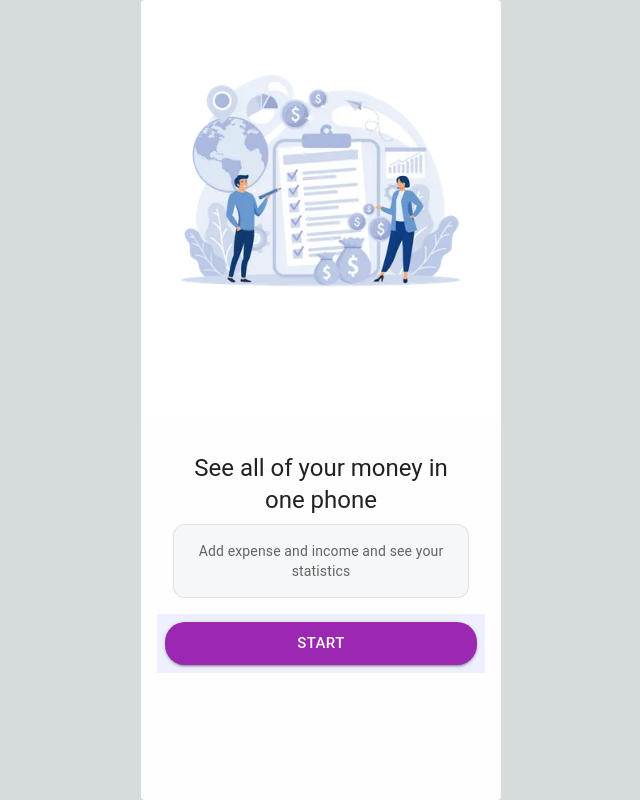
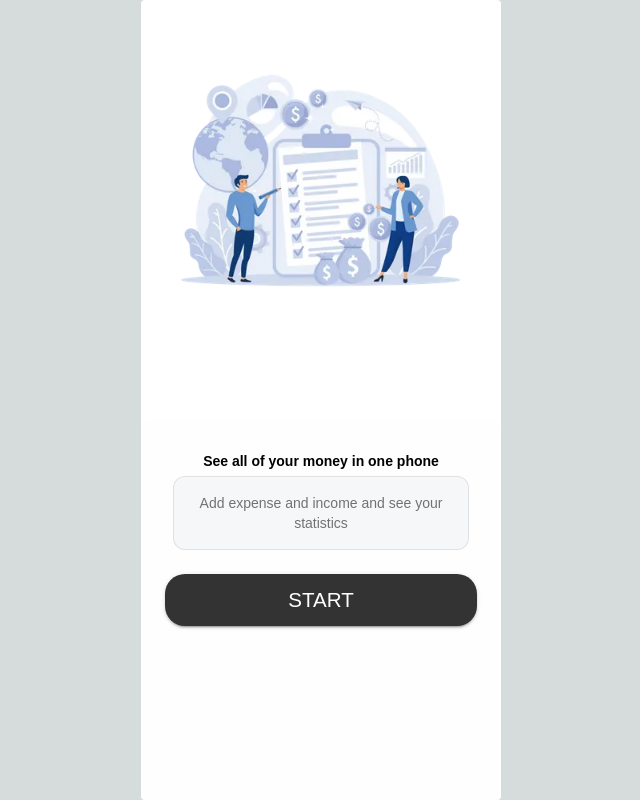
Before and after one commit to techtwig/budget-pro, a Next.js app in the folder frontend/: page / in a window 1280 px wide. Shown: the whole page, without its empty margins (319-959 px from the left). Built offline with nearby package versions, Linux system fonts and the light colour scheme.

Commit message:
theme setup done (#13)

```diff
--- a/frontend/app/layout.tsx
+++ b/frontend/app/layout.tsx
@@ -1,25 +1,27 @@
+'use client';
 
-import './globals.css'
-import type { Metadata } from 'next'
-import { Inter } from 'next/font/google'
+import './globals.css';
+import {Inter} from 'next/font/google';
+import {responsiveFontSizes, ThemeProvider} from '@mui/material/styles';
+import defaultTheme from '@/core/layouts/DefaultTheme/defaultTheme';
+import Head from 'next/head';
 
-const inter = Inter({ subsets: ['latin'] })
+const inter = Inter({subsets: ['latin']});
 
-export const metadata: Metadata = {
-  title: 'Create Next App',
-  description: 'Generated by create next app',
+export default function RootLayout({children}: {children: React.ReactNode}) {
+  return (
+    <>
+      <Head>
+        <title>Budget Pro</title>
+        <meta name='Budget Pro' />
+      </Head>
+      <html lang='en'>
+        <body className={inter.className}>
+          <ThemeProvider theme={responsiveFontSizes(defaultTheme)}>
+            {children}
+          </ThemeProvider>
+        </body>
+      </html>
+    </>
+  );
 }
-
-export default function RootLayout({
-  children,
-}: {
-  children: React.ReactNode
-}) {
-  return (
-    <html lang="en">
-      <body className={inter.className}>
-        {children}
-      </body>
-    </html>
-  )
-}
--- a/frontend/component/LogIn.tsx
+++ b/frontend/component/LogIn.tsx
@@ -230,10 +230,10 @@ const Login = () => {
                 mt: 3,
                 mb: 2,
                 borderRadius: '25px',
-                backgroundColor: '#343333',
+                backgroundColor: 'primary.dark',
                 height: '50px',
                 ':hover': {
-                  backgroundColor: 'primary.main', // theme.palette.primary.main
+                  backgroundColor: 'primary.dark', // theme.palette.primary.main
                   color: 'white',
                 },
               }}>
--- a/frontend/component/SignUp.tsx
+++ b/frontend/component/SignUp.tsx
@@ -269,7 +269,7 @@ const Signup = () => {
                 mt: 3,
                 mb: 2,
                 borderRadius: '25px',
-                backgroundColor: '#343333',
+                backgroundColor: 'primary.dark',
                 height: '50px',
               }}>
               Create Account
--- a/frontend/component/SignupAndSignin.tsx
+++ b/frontend/component/SignupAndSignin.tsx
@@ -7,7 +7,6 @@ import {createTheme} from '@mui/material/styles';
 import Signup from '@/component/SignUp';
 import Login from '@/component/LogIn';
 
-const defaultTheme = createTheme();
 const SignupAndSignin = () => {
   const userSchema = yup.object().shape({
     email: yup
@@ -76,14 +75,14 @@ const SignupAndSignin = () => {
         <Grid container rowSpacing={6} columnSpacing={2}>
           <Grid item xs={6}>
             <CustomButton
-              backGround={selectedIndex === 0 ? '#E7E6E6' : '#fff'}
+              backGround={selectedIndex === 0 ? 'primary.main' : '#fff'}
               onClickBtn={() => handleListItemClick(0)}>
               SIGN UP
             </CustomButton>
           </Grid>
           <Grid item xs={6}>
             <CustomButton
-              backGround={selectedIndex === 1 ? '#E7E6E6' : '#fff'}
+              backGround={selectedIndex === 1 ? 'primary.main' : '#fff'}
               onClickBtn={() => handleListItemClick(1)}>
               LOG IN
             </CustomButton>
--- a/frontend/component/StartScreen.tsx
+++ b/frontend/component/StartScreen.tsx
@@ -1,39 +1,48 @@
-
-"use client"
-import {Card, CardActions, CardContent, CardMedia, Button, Typography, Grid} from "@mui/material";
-import {Container} from "@mui/material";
-import {useRouter} from "next/navigation";
-
+'use client';
+import {
+  Card,
+  CardActions,
+  CardContent,
+  CardMedia,
+  Button,
+  Typography,
+  Grid,
+} from '@mui/material';
+import {Container} from '@mui/material';
+import {useRouter} from 'next/navigation';
 
 const StartScreen = () => {
-    const Router = useRouter()
-    const handleRouting =(event: any)=>{
-        Router.push('/registration-login', { scroll: false })
-        console.log("ecc",event)
-    }
+  const Router = useRouter();
+  const handleRouting = (event: any) => {
+    Router.push('/registration-login', {scroll: false});
+    console.log('ecc', event);
+  };
   return (
     <Container maxWidth={'xl'} disableGutters={true}>
       <Grid
         container
         spacing={0}
-                direction="column"
-                alignItems="center"
-                justifyContent="center"
-            >
+        direction='column'
+        alignItems='center'
+        justifyContent='center'>
         <Grid item xs={12} md={5}>
-                    <Card elevation={0} sx={{
+          <Card
+            elevation={0}
+            sx={{
               background: '#fff',
               height: '100vh',
-                        display: 'flex', alignItems: 'center', flexDirection: 'column',
+              display: 'flex',
+              alignItems: 'center',
+              flexDirection: 'column',
               textAlign: 'center',
               position: 'relative',
-                        width:'360px'
+              width: '360px',
             }}>
             <CardMedia
-                            component="img"
-                            alt="green iguana"
-                            width="100%"
-                            image="/images/start-screen-1.png"
+              component='img'
+              alt='green iguana'
+              width='100%'
+              image='/images/start-screen-1.png'
             />
             <CardContent
               sx={{
@@ -41,28 +50,32 @@ const StartScreen = () => {
                 borderRadius: '10px',
                 position: 'absolute',
                 bottom: 0,
-                                height: '380px'
+                height: '380px',
               }}>
               <CardContent>
-                                <Typography gutterBottom variant="h5" component="div">
+                <Typography gutterBottom variant='h5' component='div'>
                   See all of your money in one phone
                 </Typography>
-                                <Typography variant="body2" color="text.secondary">
+                <Typography variant='body2' color='text.secondary'>
                   Add expense and income and see your statistics
                 </Typography>
               </CardContent>
 
-                            <CardActions sx={{background: '#eeefff'}}>
-                                <Button fullWidth={true} variant={"contained"} size={'large'}
-                                        onClick={handleRouting
-                                }
-                                        color={"secondary"} sx={{borderRadius: '20px'}}>Start</Button>
+              <CardActions>
+                <Button
+                  fullWidth={true}
+                  variant={'contained'}
+                  size={'large'}
+                  onClick={handleRouting}
+                  sx={{borderRadius: '20px', backgroundColor: 'primary.dark'}}>
+                  Start
+                </Button>
               </CardActions>
             </CardContent>
           </Card>
         </Grid>
       </Grid>
     </Container>
-    )
-}
+  );
+};
 export default StartScreen;
--- /dev/null
+++ b/frontend/core/enums.ts
@@ -0,0 +1,7 @@
+export enum Fonts {
+  LIGHT = 300,
+  REGULAR = 400,
+  MEDIUM = 500,
+  SEMI_BOLD = 600,
+  BOLD = 700,
+}
--- /dev/null
+++ b/frontend/core/layouts/DefaultTheme/defaultTheme.tsx
@@ -0,0 +1,26 @@
+import {createTheme} from '@mui/material/styles';
+import palette from '@/core/layouts/DefaultTheme/palette';
+import typography from '@/core/layouts/DefaultTheme/typography';
+
+const CustomFontFamily: any = {
+  fontFamily: ['sans-serif', 'Inter', 'Montserrat'].join(','),
+};
+const defaultTheme = createTheme({
+  breakpoints: {
+    values: {
+      xs: 360,
+      sm: 600,
+      md: 900,
+      lg: 1200,
+      xl: 1440,
+    },
+  },
+  shape: {
+    borderRadius: 4,
+  },
+  direction: 'ltr',
+  palette: palette,
+  typography: typography(CustomFontFamily.fontFamily),
+});
+
+export default defaultTheme;
--- /dev/null
+++ b/frontend/core/layouts/DefaultTheme/palette.ts
@@ -0,0 +1,86 @@
+import {PaletteOptions} from '@mui/material/styles/createPalette';
+
+const palette: PaletteOptions = {
+  mode: 'light',
+  common: {
+    black: '#000000',
+    white: '#fff',
+  },
+  primary: {
+    main: '#E8E7E7',
+    light: '#AAA8AA',
+    dark: '#333333',
+    contrastText: '#fff',
+  },
+  secondary: {
+    main: '#E2FF6F',
+    light: '#e6fc98',
+    dark: '#b1d91b',
+    contrastText: '#fff',
+  },
+  error: {
+    main: '#FC4E63',
+    light: '#FBE8DF',
+    dark: '#c40606',
+    contrastText: '#fff',
+  },
+  warning: {
+    main: '#ffba52',
+    light: '#FBEDD8',
+    dark: '#e79a28',
+    contrastText: '#000000',
+  },
+  info: {
+    main: '#79A6FB',
+    light: '#DDECFE',
+    dark: '#5b88e7',
+    contrastText: '#fff',
+  },
+  success: {
+    main: '#53D8A9',
+    light: '#D5F3D5',
+    dark: '#1b5e20',
+    contrastText: '#fff',
+  },
+  grey: {
+    50: '#fafafa',
+    100: '#f5f5f5',
+    200: '#eeeeee',
+    300: '#e0e0e0',
+    400: '#bdbdbd',
+    500: '#9e9e9e',
+    600: '#757575',
+    700: '#616161',
+    800: '#424242',
+    900: '#212121',
+    A100: '#A4ABB2',
+    A200: '#505050',
+    A400: '#bdbdbd',
+    A700: '#616161',
+  },
+  text: {
+    primary: '#000000',
+    secondary: 'rgba(0, 0, 0, 0.54)',
+    disabled: 'rgba(0, 0, 0, 0.38)',
+  },
+  background: {
+    paper: '#fff',
+    default: '#ffffff',
+  },
+  action: {
+    active: 'rgba(0, 0, 0, 0.54)',
+    hover: 'rgba(0, 0, 0, 0.04)',
+    hoverOpacity: 0.04,
+    selected: 'rgba(0, 0, 0, 0.08)',
+    selectedOpacity: 0.08,
+    disabled: '#efefef',
+    disabledBackground: '#DDECFE',
+    disabledOpacity: 0.38,
+    focus: 'rgba(0, 0, 0, 0.12)',
+    focusOpacity: 0.12,
+    activatedOpacity: 0.12,
+  },
+  divider: 'rgba(0, 0, 0, 0.12)',
+};
+
+export default palette;
--- /dev/null
+++ b/frontend/core/layouts/DefaultTheme/typography.tsx
@@ -0,0 +1,81 @@
+import {TypographyOptions} from '@mui/material/styles/createTypography';
+import {Fonts} from '@/core/enums';
+
+export default function typography(CustomFontFamily: string) {
+  const customTypography: TypographyOptions = {
+    fontFamily: CustomFontFamily,
+    htmlFontSize: 16,
+    fontSize: 16,
+    fontWeightLight: Fonts.LIGHT,
+    fontWeightRegular: Fonts.REGULAR,
+    fontWeightMedium: Fonts.MEDIUM,
+    fontWeightBold: Fonts.BOLD,
+    h1: {
+      fontFamily: CustomFontFamily,
+      fontWeight: Fonts.BOLD,
+      fontSize: '2rem',
+    },
+    h2: {
+      fontFamily: CustomFontFamily,
+      fontWeight: Fonts.BOLD,
+      fontSize: '1.875rem',
+    },
+    h3: {
+      fontFamily: CustomFontFamily,
+      fontWeight: Fonts.BOLD,
+      fontSize: '1.25rem',
+    },
+    h4: {
+      fontFamily: CustomFontFamily,
+      fontWeight: Fonts.BOLD,
+      fontSize: '1.125rem',
+    },
+    h5: {
+      fontFamily: CustomFontFamily,
+      fontWeight: Fonts.SEMI_BOLD,
+      fontSize: '0.875rem',
+    },
+    h6: {
+      fontFamily: CustomFontFamily,
+      fontWeight: Fonts.MEDIUM,
+      fontSize: '1.25rem',
+    },
+    subtitle1: {
+      fontFamily: CustomFontFamily,
+      fontWeight: Fonts.REGULAR,
+      fontSize: '1.25rem',
+    },
+    subtitle2: {
+      fontFamily: CustomFontFamily,
+      fontWeight: Fonts.MEDIUM,
+      fontSize: '1rem',
+    },
+    body1: {
+      fontFamily: CustomFontFamily,
+      fontWeight: Fonts.REGULAR,
+      fontSize: '1rem',
+    },
+    body2: {
+      fontFamily: CustomFontFamily,
+      fontWeight: Fonts.REGULAR,
+      fontSize: '0.875rem',
+    },
+    caption: {
+      fontFamily: CustomFontFamily,
+      fontWeight: Fonts.REGULAR,
+      fontSize: '0.75rem',
+    },
+    button: {
+      fontFamily: CustomFontFamily,
+      fontWeight: Fonts.MEDIUM,
+      fontSize: '1.25rem',
+    },
+    overline: {
+      fontFamily: CustomFontFamily,
+      fontWeight: Fonts.REGULAR,
+      fontSize: '0.75rem',
+    },
+  };
+
+  return customTypography;
+}
```
Lines whose indentation alone changed are shown as unchanged.
